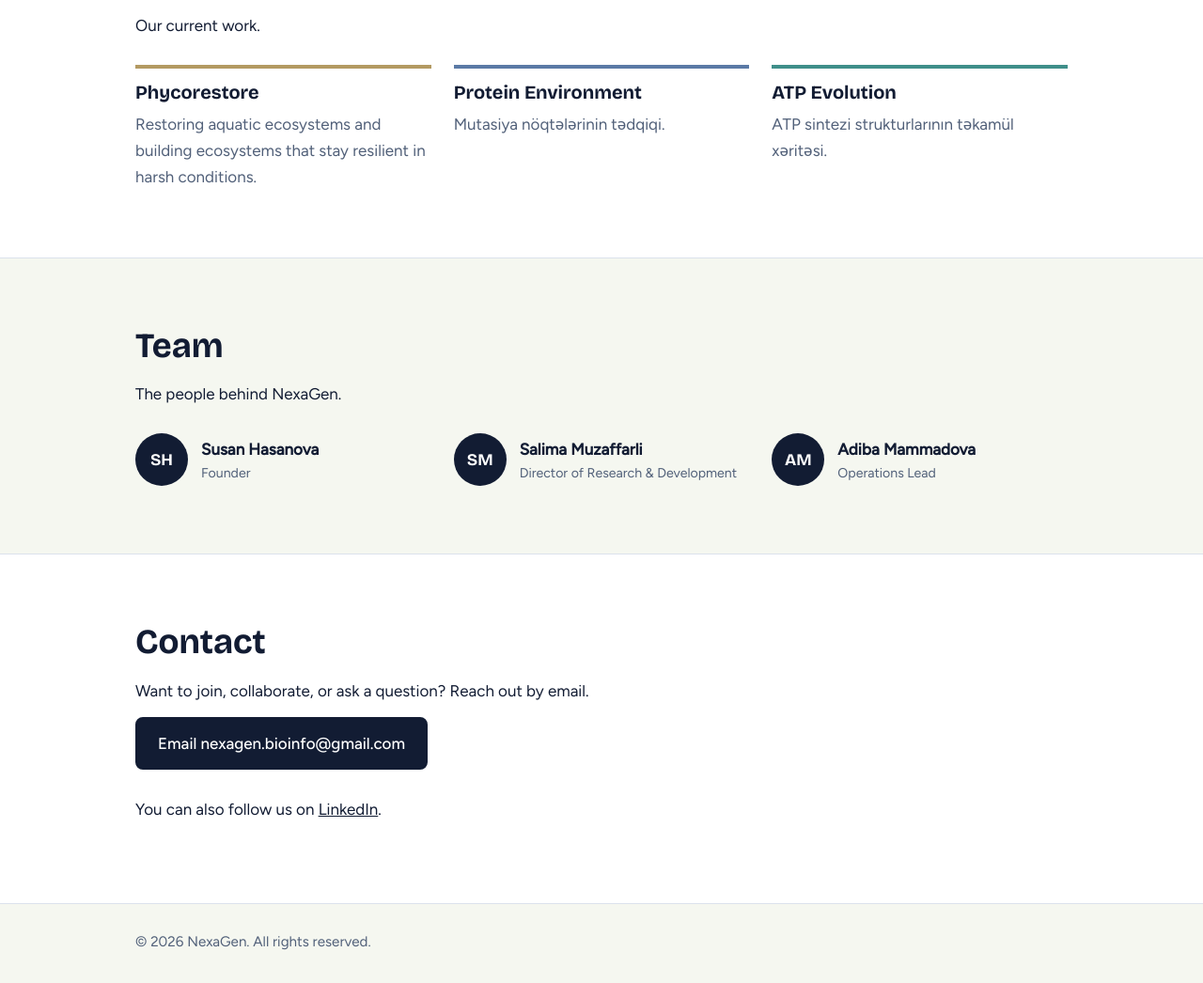
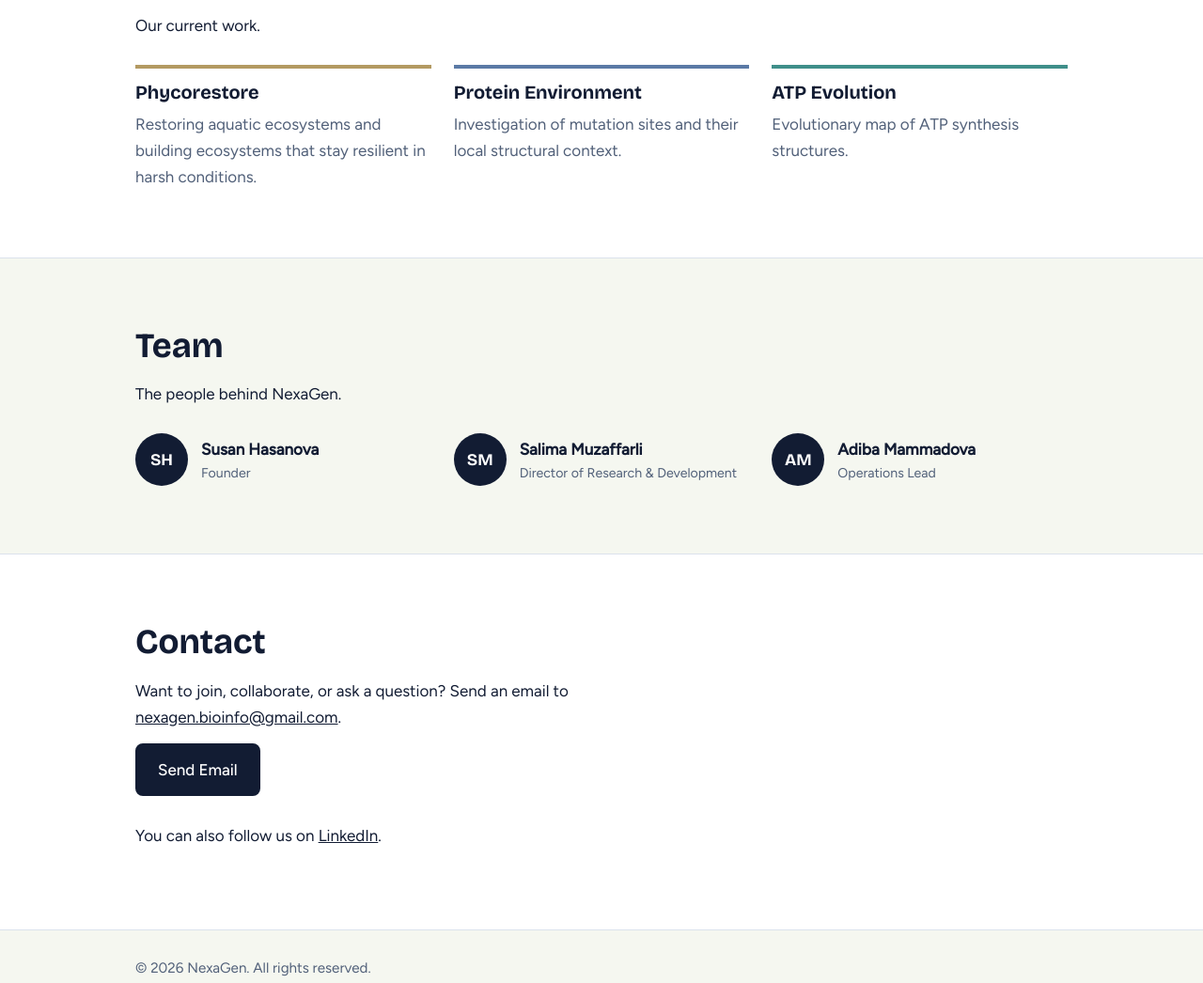
Before and after one commit to Salima-M/nexagen, a plain HTML site: page index.html in a window 1280 px wide. Shown: the part 1658-2704 px from the top of the page at 94% size. Drawn offline with nearby package versions, Linux system fonts and the light colour scheme.

Commit message:
Update index.html

```diff
--- a/index.html
+++ b/index.html
@@ -124,8 +124,8 @@ footer{padding:28px 0;border-top:1px solid var(--line);color:var(--muted);font-s
     <p>Our current work.</p>
     <div class="grid">
       <div class="item"><h3>Phycorestore</h3><p>Restoring aquatic ecosystems and building ecosystems that stay resilient in harsh conditions.</p></div>
-      <div class="item"><h3>Protein Environment</h3><p>Mutasiya nöqtələrinin tədqiqi.</p></div>
-      <div class="item"><h3>ATP Evolution</h3><p>ATP sintezi strukturlarının təkamül xəritəsi.</p></div>
+      <div class="item"><h3>Protein Environment</h3><p>Investigation of mutation sites and their local structural context.</p></div>
+      <div class="item"><h3>ATP Evolution</h3><p>Evolutionary map of ATP synthesis structures.</p></div>
     </div>
   </div>
 </section>
@@ -145,9 +145,9 @@ footer{padding:28px 0;border-top:1px solid var(--line);color:var(--muted);font-s
 <section class="contact alt" id="contact">
   <div class="wrap">
     <h2>Contact</h2>
-    <p>Want to join, collaborate, or ask a question? Reach out by email.</p>
+    <p>Want to join, collaborate, or ask a question? Send an email to <a href="mailto:nexagen.bioinfo@gmail.com">nexagen.bioinfo@gmail.com</a>.</p>
     <div class="btns">
-      <a class="btn main" href="mailto:nexagen.bioinfo@gmail.com">Email nexagen.bioinfo@gmail.com</a>
+      <a class="btn main" href="mailto:nexagen.bioinfo@gmail.com">Send Email</a>
     </div>
     <p style="margin-top:28px">You can also follow us on <a href="https://www.linkedin.com/company/susan-hasanova-7a659a276/" target="_blank" rel="noopener">LinkedIn</a>.</p>
   </div>
```
